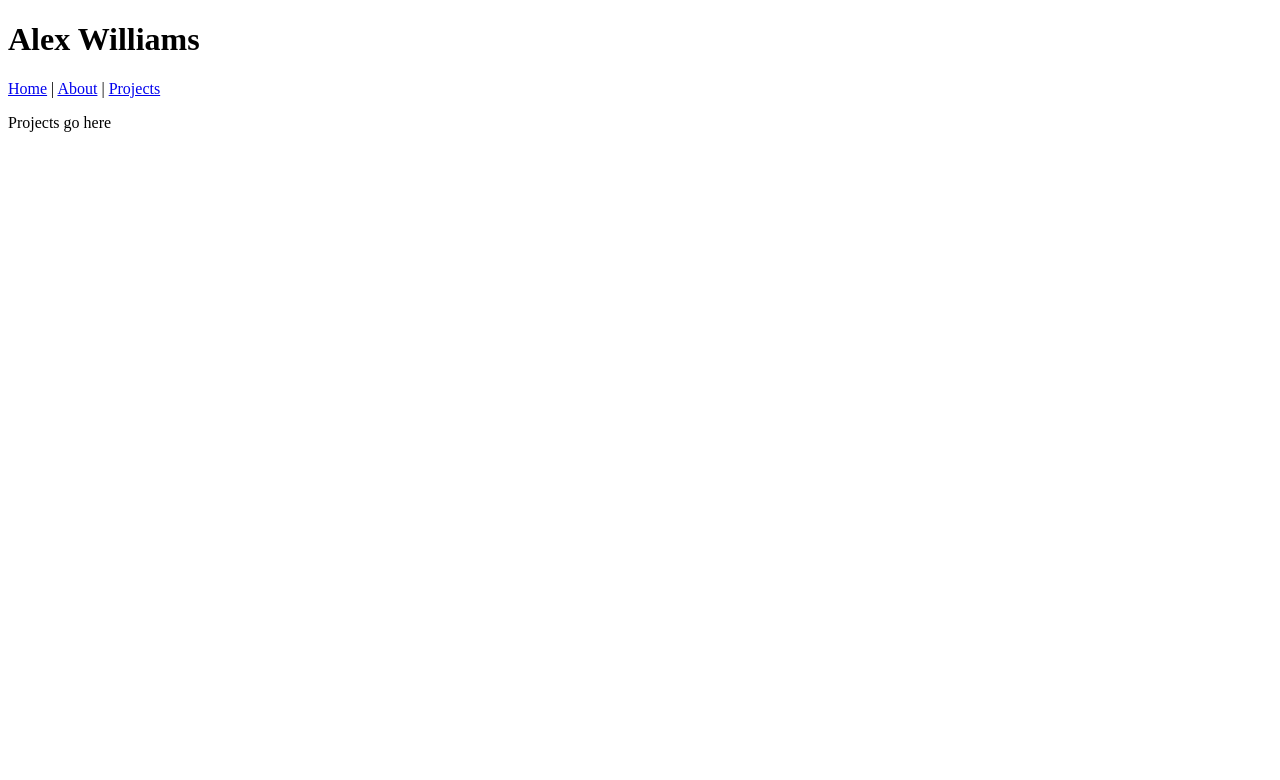
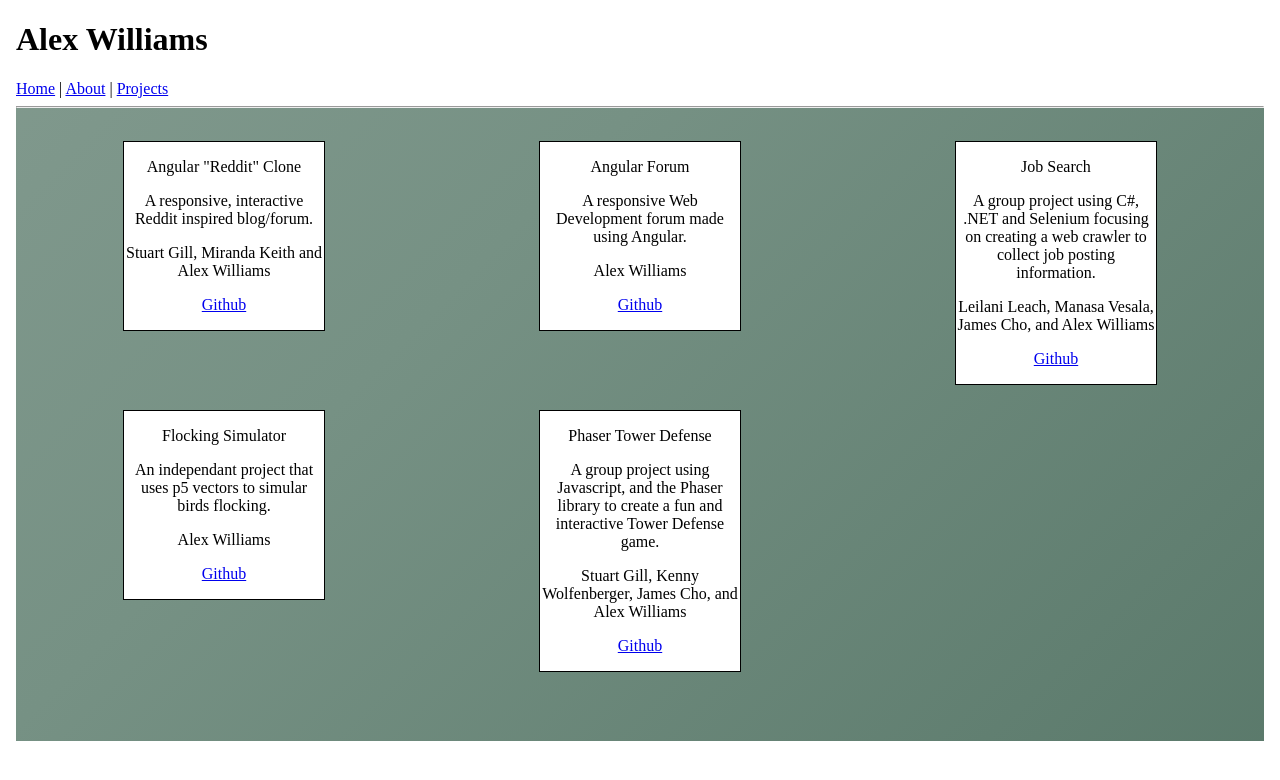
Before and after one commit to Zizzs/React-Portfolio, a React app: page /#/projects in a window 1280 px wide. Shown: the top 780 px of the page. Built offline with nearby package versions, Linux system fonts and the light colour scheme.

Commit message:
Added background gradiant animation.

```diff
--- a/src/components/About.jsx
+++ b/src/components/About.jsx
@@ -3,7 +3,13 @@ import { Link } from 'react-router-dom';
 
 function About(){
     return (
-        <div>
+        <div className='mainAboutDiv'>
+            <style jsx>{`
+                .mainAboutDiv {
+                    background-color: white;
+                    color: black;
+                }
+            `}</style>
             <p>About Text</p>
         </div>
     );
--- a/src/components/App.jsx
+++ b/src/components/App.jsx
@@ -8,6 +8,36 @@ import About from './About';
 
 function App(){
     return (
+        <body className='mainBody'>
+            <style global jsx>{`
+                        .mainBody {
+                            width: 100wh;
+                            height: 90vh;
+                            background: linear-gradient(-45deg, #3E6151, #769184, #9EAFA7, #CAD2CE);
+                            background-size: 400% 400%;
+                            -webkit-animation: Gradient 15s ease infinite;
+                            -moz-animation: Gradient 15s ease infinite;
+                            animation: Gradient 15s ease infinite;
+                        }
+
+                        @-webkit-keyframes Gradient {
+                            0% {background-position: 0% 50%}
+                            50% {background-position: 100% 50%}
+                            100% {background-position: 0% 50%}
+                        }
+
+                        @-moz-keyframes Gradient {
+                            0% {background-position: 0% 50%}
+                            50% {background-position: 100% 50%}
+                            100% {background-position: 0% 50%}
+                        }
+
+                        @keyframes Gradient {
+                            0% {background-position: 0% 50%}
+                            50% {background-position: 100% 50%}
+                            100% {background-position: 0% 50%}
+                        }
+                `}</style>
             <div>
                 <Header/>
                 <Switch>
@@ -16,6 +46,7 @@ function App(){
                     <Route exact path='/projects' component={Projects} />
                 </Switch>
             </div>
+        </body>
     );
 }
 
--- a/src/components/Header.jsx
+++ b/src/components/Header.jsx
@@ -3,9 +3,16 @@ import { Link } from 'react-router-dom';
 
 function Header(){
     return (
-        <div>
+        <div className="mainHeader">
+            <style jsx>{`
+                .mainHeader {
+                    background-color: white;
+                    color: black;
+                }
+            `}</style>
             <h1>Alex Williams</h1>
             <Link to="/">Home</Link> | <Link to="/about">About</Link> | <Link to="/projects">Projects</Link>
+            <hr></hr>
         </div>
     );
 }
--- a/src/components/Home.jsx
+++ b/src/components/Home.jsx
@@ -2,7 +2,13 @@ import React from 'react';
 
 function Home(){
     return (
-        <div>
+        <div className='mainHomeDiv'>
+            <style jsx>{`
+                .mainHomeDiv {
+                    background-color: white;
+                    color: black;
+                }
+            `}</style>
             <p>This is the portfolio website of Alex Williams</p>
         </div>
     );
--- /dev/null
+++ b/src/components/Project.jsx
@@ -0,0 +1,50 @@
+import React from 'react';
+import PropTypes from "prop-types";
+
+function Project(props){
+    return (
+        <div>
+            <div className="projectDiv">
+            <style jsx>{`
+                .projectDiv {
+                    border: 1px solid black;
+                    width: 200px;
+                    height: auto;
+                    align-self: center;
+                    margin-top: 25px;
+                    margin-left: auto;
+                    margin-right: auto;
+                    background-color: white;
+                    color: black;
+                }
+
+                .projectDiv:hover {
+                    animation-name: example;
+                    animation-duration: 4s;
+                }
+
+                @keyframes example {
+                    0%   {background-color: red;}
+                    25%  {background-color: yellow;}
+                    50%  {background-color: blue;}
+                    75%  {background-color: purple;}
+                    100% {background-color: green;}
+                }
+            `}</style>
+                <p>{props.name}</p>
+                <p>{props.description}</p>
+                <p>{props.madeBy}</p>
+                <p><a href={props.github}>Github</a></p>
+            </div>
+        </div>
+    );
+}
+
+Project.propTypes = {
+    name: PropTypes.string,
+    description: PropTypes.string,
+    madeBy: PropTypes.string,
+    github: PropTypes.string
+};
+
+export default Project;
--- a/src/components/Projects.jsx
+++ b/src/components/Projects.jsx
@@ -1,9 +1,56 @@
 import React from 'react';
+import Project from './Project';
+import { v4 } from 'uuid';
 
+let mainProjects = [
+    {
+        name: 'Angular "Reddit" Clone',
+        description: 'A responsive, interactive Reddit inspired blog/forum.',
+        madeBy: 'Stuart Gill, Miranda Keith and Alex Williams',
+        github: 'https://github.com/Zizzs/Angular-Group-Forums',
+    },
+    {
+        name: 'Angular Forum',
+        description: 'A responsive Web Development forum made using Angular.',
+        madeBy: 'Alex Williams',
+        github: 'https://github.com/Zizzs/Angular-Forums',
+    },
+    {
+        name: 'Job Search',
+        description: 'A group project using C#, .NET and Selenium focusing on creating a web crawler to collect job posting information.',
+        madeBy: 'Leilani Leach, Manasa Vesala, James Cho, and Alex Williams',
+        github: 'https://github.com/Zizzs/JobSearch.Solution',
+    },
+    {
+        name: 'Flocking Simulator',
+        description: 'An independant project that uses p5 vectors to simular birds flocking.',
+        madeBy: 'Alex Williams',
+        github: 'https://github.com/Zizzs/Flocking_Simulator',
+    },
+    {
+        name: 'Phaser Tower Defense',
+        description: 'A group project using Javascript, and the Phaser library to create a fun and interactive Tower Defense game.',
+        madeBy: 'Stuart Gill, Kenny Wolfenberger, James Cho, and Alex Williams',
+        github: 'https://github.com/Zizzs/phaser-tower-defense',
+    },
+]
 function Projects(){
     return (
-        <div>
-            <p>Projects go here</p>
+        <div className='projectsDiv'>
+            <style jsx>{`
+                .projectsDiv {
+                    display: grid;
+                    grid-template-columns: 1fr 1fr 1fr;
+                    text-align: center;
+            }
+            `}</style>
+            {mainProjects.map((project) =>
+                <Project name={project.name}
+                    description={project.description}
+                    madeBy={project.madeBy}
+                    github={project.github}
+                    key={v4()} />
+            )}
         </div>
     );
 }
```
Lines whose indentation alone changed are shown as unchanged.
